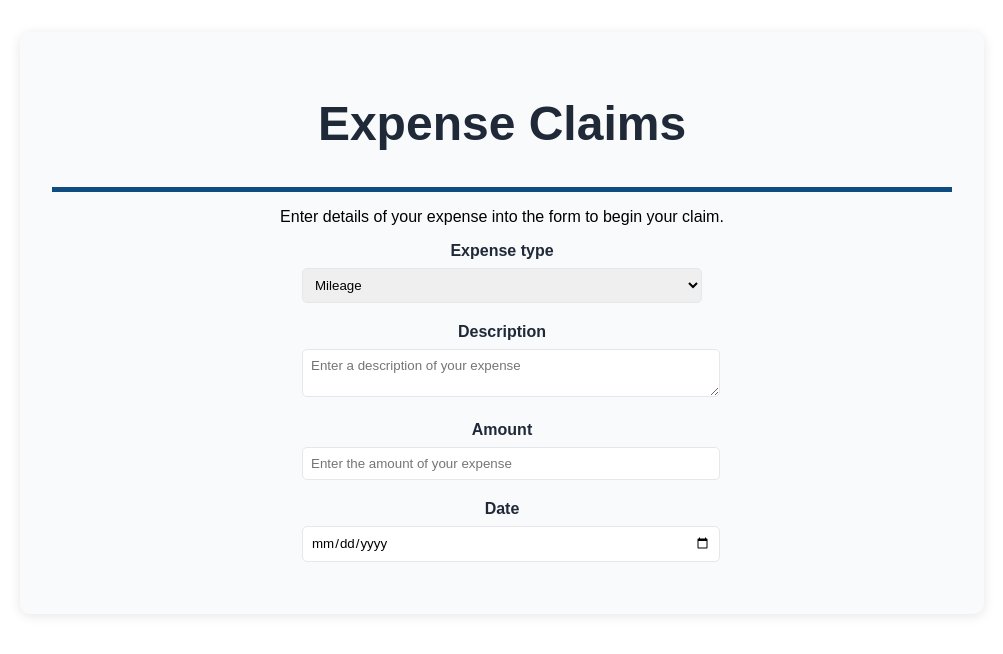
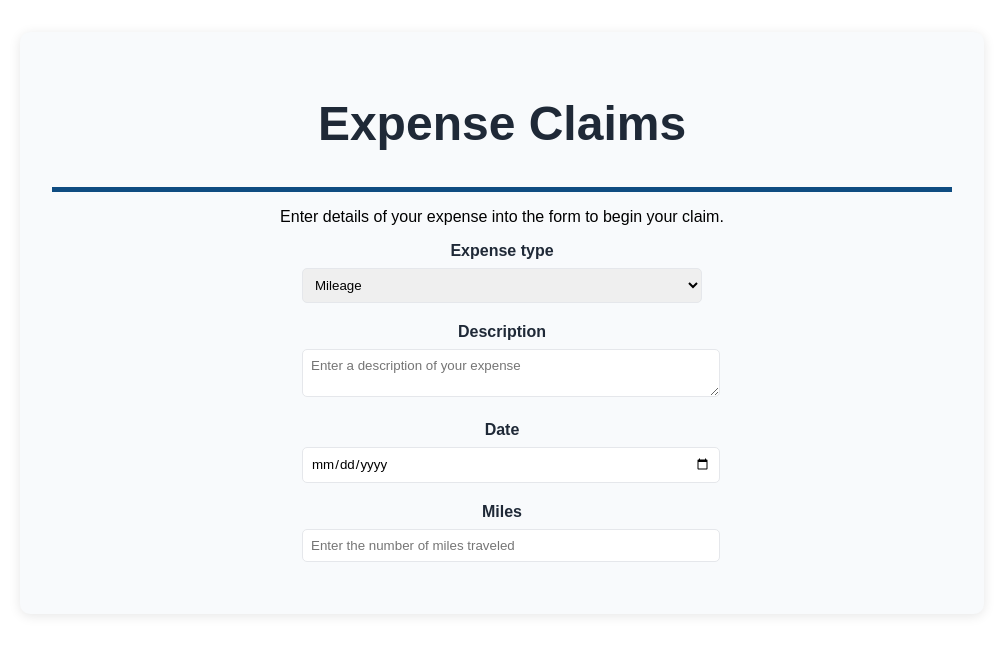
Before and after one commit to a21am09/ClaimExpenses, a React (Vite) app: page / in a window 1280 px wide. Shown: the top 654 px of the page, without its empty margins (138-1141 px from the left). Built offline with nearby package versions, Linux system fonts and the light colour scheme.

Commit message:
Functions to convert entered mileage to monetary value."

```diff
--- a/src/App.css
+++ b/src/App.css
@@ -76,3 +76,9 @@ form {
   resize: vertical;
   font-family: Arial, Helvetica, sans-serif;
 }
+
+.mileageMonetaryValue {
+  padding: 0.75rem;
+  color: var(--colour-text-light);
+  background-color: var(--colour-secondary);
+}
--- a/src/App.jsx
+++ b/src/App.jsx
@@ -1,41 +1,92 @@
 import { useState } from 'react'
 import './App.css'
+import { expenseValue } from './utils/expenseUtils.js'
 
 function App() {
-  const [count, setCount] = useState(0)
+
+  //State for expense data inputted
+  const [expenseData, setExpenseData] = useState({
+    expenseType: 'mileage',
+    description: '',
+    inputValue: 0,
+    date: ''
+  });
+
+  //Update data when input fields are changed
+  function handleInputChange(e) {
+    const { name, value } = e.target;
+    setExpenseData((prevData) => ({
+      ...prevData,
+      [name]: value
+    }));
+  }
+
+  const expenseMonetaryValue = expenseValue(expenseData.expenseType, expenseData.inputValue);
 
   return (
-    <main className="appContainer">
-      <header className="appHeader">
+    <main className='appContainer'>
+
+      <header className='appHeader'>
         <h1>Expense Claims</h1>
       </header>
+
       <p>Enter details of your expense into the form to begin your claim.</p>
+
       <form onSubmit={(e) => {e.preventDefault()}} noValidate>
-        <div className="formGroup">
-          <label htmlFor="expenseType">Expense type</label>
+
+        <div className='formGroup'>
+          <label htmlFor='expenseType'>Expense type</label>
           <select
-            id="expenseType"
-            name="type"
+            id='expenseType'
+            name='expenseType'
+            value={expenseData.expenseType}
+            onChange={handleInputChange}
             >
-              <option value="mileage">Mileage</option>
-              <option value="accommodation">Accommodation</option>
-              <option value="Sustenance">Sustenance</option>
-              <option value="Public transport">Public transport</option>
-              <option value="Other">Other</option>
+              <option value='mileage'>Mileage</option>
+              <option value='accommodation'>Accommodation</option>
+              <option value='sustenance'>Sustenance</option>
+              <option value='Public transport'>Public transport</option>
+              <option value='other'>Other</option>
           </select>
         </div>
-        <div className="formGroup">
-          <label htmlFor="expenseDescription">Description</label>
-          <textarea id="expenseDescription" name="description"rows="2" columns="50" placeholder="Enter a description of your expense" />
+
+        <div className='formGroup'>
+          <label htmlFor='expenseDescription'>Description</label>
+          <textarea
+            id='expenseDescription'
+            name='description'
+            rows='2'
+            columns='50'
+            onChange={handleInputChange}
+            placeholder='Enter a description of your expense'
+          />
         </div>
-        <div className="formGroup">
-          <label htmlFor="expenseAmount">Amount</label>
-          <input id="expenseAmount" name="amount" type="number" placeholder="Enter the amount of your expense" />
+
+        <div className='formGroup'>
+          <label htmlFor='expenseDate'>Date</label>
+          <input id='expenseDate' name='date' type='date' onChange={handleInputChange} />
         </div>
-        <div className="formGroup">
-          <label htmlFor="expenseDate">Date</label>
-          <input id="expenseDate" name="date" type="date" />
+
+        <div className='formGroup'>
+          <label htmlFor='expenseInputValue'>
+            {expenseData.expenseType === 'mileage' ? 'Miles' : 'Amount'}
+          </label>
+          <input
+            id='expenseInputValue'
+            name='inputValue'
+            type='number'
+            placeholder={expenseData.expenseType === 'mileage' ? 'Enter the number of miles traveled' : 'Enter the amount of your expense'}
+            onChange={handleInputChange}
+          />
         </div>
+
+        {expenseData.expenseType === 'mileage' && expenseMonetaryValue > 0 ?
+          <p className='mileageMonetaryValue'>Value of mileage expense: <strong>£{expenseMonetaryValue}</strong></p> : null
+        }
+
+
+
+
       </form>
 
     </main>
--- /dev/null
+++ b/src/utils/expenseUtils.js
@@ -0,0 +1,14 @@
+const mileageRate = 0.55;
+
+// Calculate the expense amount based on mileage given
+export function calculateMileageExpense(miles) {
+  return Number((miles * mileageRate).toFixed(2));
+}
+
+// Determine the value of the expense based on the type of expense
+export function expenseValue(expenseType, inputValue) {
+  if (expenseType === 'mileage') {
+    return calculateMileageExpense(inputValue);
+  }
+  return Number(inputValue).toFixed(2);
+}
```
Also changed, not shown: 2 other files (tests, documents, lock files or other folders).
